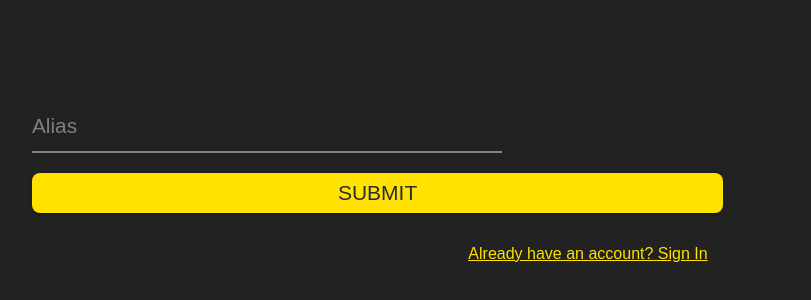
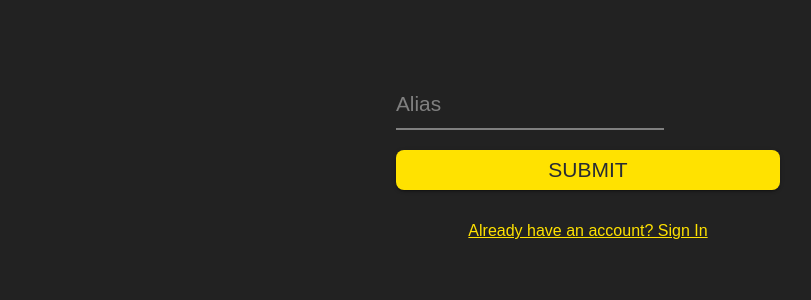
Before and after one commit to mikemena/nostrcli, a React (Create React App) app: page /signup in a window 1280 px wide. Shown: the part 248-548 px from the top of the page, without its empty margins (52-863 px from the left). Built offline with nearby package versions, Linux system fonts and the light colour scheme.

Commit message:
added reponsive css to signup

```diff
--- a/src/App.css
+++ b/src/App.css
@@ -55,15 +55,13 @@ body {
   /* background-color: #f4f2ed; */
 }
 
-.link {
+.form-link {
   color: #ffe200;
   width: 100%;
-  height: 40px;
   display: inline-flex;
   align-items: center;
   justify-content: center;
   font-family: inherit;
-  width: 100%;
   font-size: 1rem;
 }
 
@@ -105,16 +103,19 @@ body {
   text-align: center;
 }
 
+.button-wrapper {
+  text-align: center;
+}
+
 .primary-button {
   background-color: #ffe200;
+  text-align: center;
   color: #282c34;
   width: 60%;
   height: 40px;
   border-radius: 8px;
   text-transform: uppercase;
   border: 0;
-  right: 50%;
-  top: 50%;
   font-size: 0.875em;
   font-weight: 500;
   cursor: pointer;
@@ -143,17 +144,10 @@ body {
   background-color: #222222;
 }
 
-.form {
-  flex: 0 0 80%;
-  padding-top: 50px;
-  width: 90%;
-}
-
 .input-wrapper {
   position: relative;
-  padding: 15px 0 0 20px;
+  padding: 15px 0 0 20%;
   margin-top: 10px;
-  width: 60%;
 }
 
 .input-label {
@@ -167,8 +161,8 @@ body {
 
 .input-text {
   font-family: inherit;
-  width: 70%;
-  max-width: 70%;
+  /* width: 80%; */
+  /* max-width: 70%; */
   border: 0;
   border-bottom: 2px solid gray;
   outline: 0;
@@ -197,3 +191,23 @@ body {
   color: #ffe200;
   font-weight: 500;
 }
+
+/* For mobile phones: */
+.form {
+  width: 100%;
+}
+
+@media only screen and (min-width: 600px) {
+  /* For tablets: */
+  .form {
+    width: 60%;
+    max-width: 60%;
+  }
+}
+@media only screen and (min-width: 768px) {
+  /* For desktop: */
+  .form {
+    width: 60%;
+    max-width: 50%;
+  }
+}
--- a/src/pages/SignUp.js
+++ b/src/pages/SignUp.js
@@ -60,11 +60,10 @@ const SignUp = () => {
             Alias
           </label>
         </div>
-
-        <div>
+        <div className='button-wrapper'>
           <input type='submit' onClick={onSubmit} className='primary-button' />
         </div>
-        <a className='link' href='./Signup'>
+        <a className='form-link' href='./Signup'>
           {'Already have an account? Sign In'}
         </a>
       </form>
```
